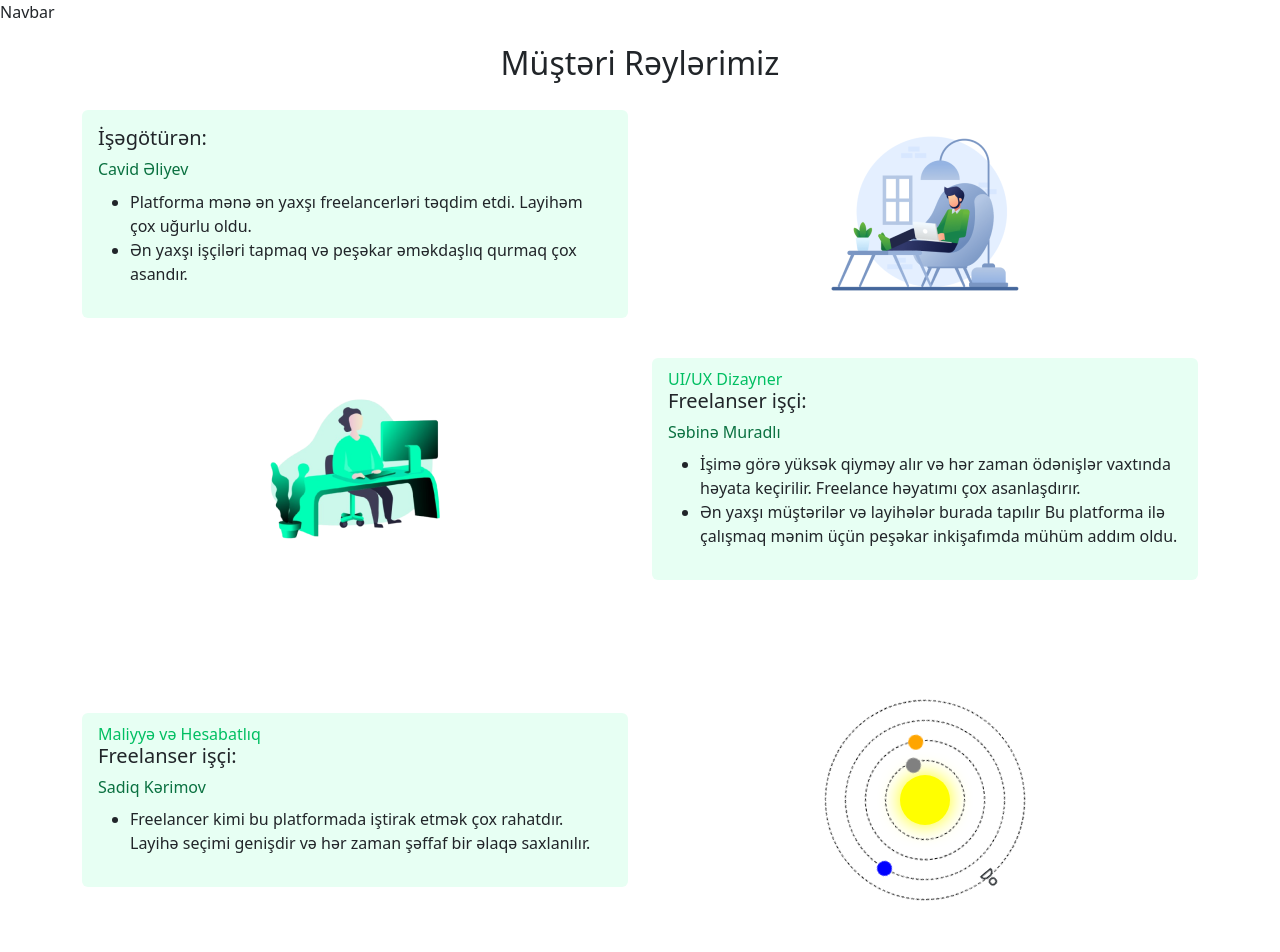
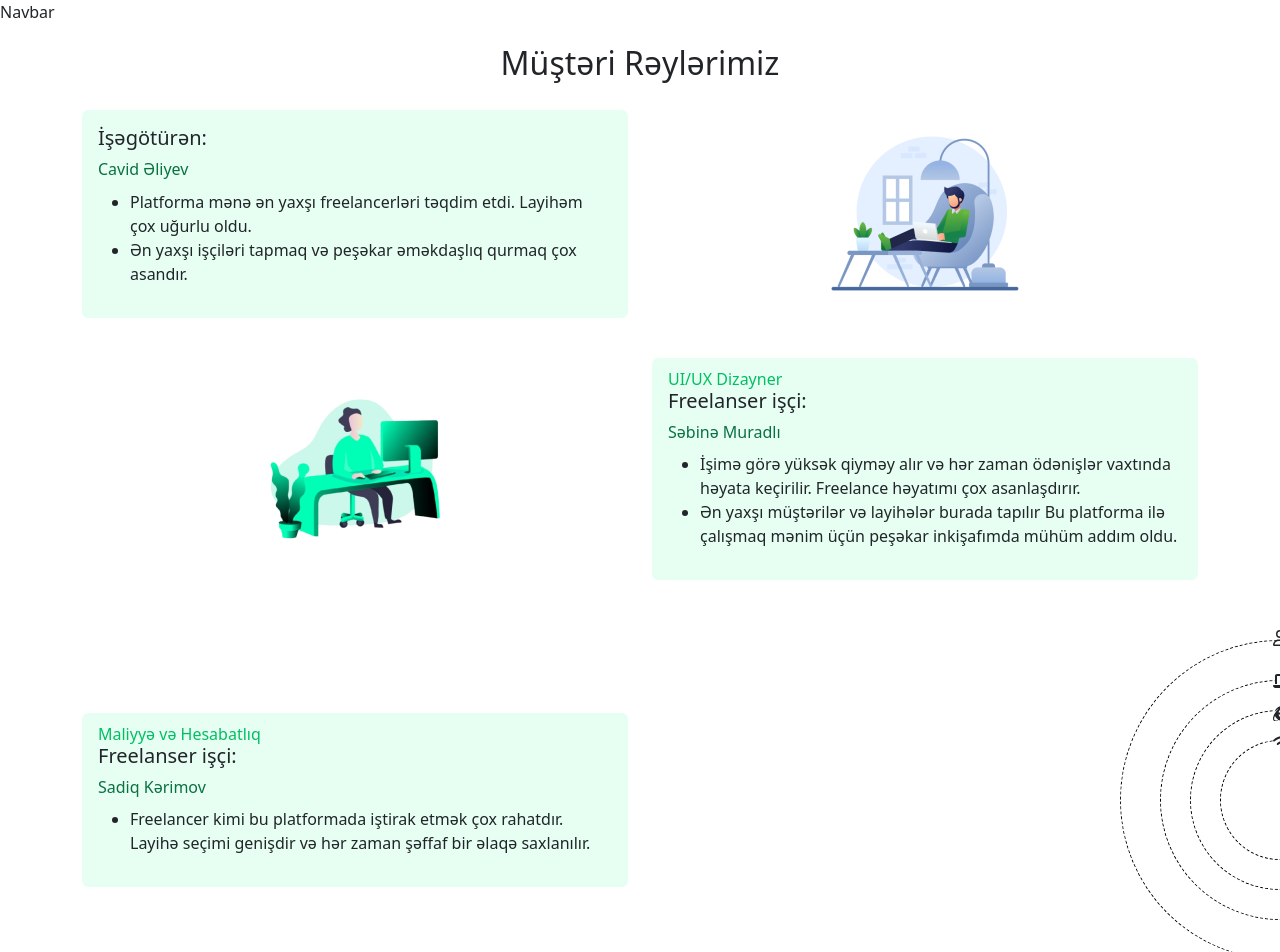
Before and after one commit to matin-mib/Home-Page, a React (Vite) app: page / in a window 1280 px wide. Shown: the top 952 px of the page. Built offline with nearby package versions, Linux system fonts and the light colour scheme.

Commit message:
add solar system animation

```diff
--- a/src/components/Layout/layout.css
+++ b/src/components/Layout/layout.css
@@ -52,6 +52,7 @@ footer {
 .footer__list {
     list-style-type: none;
     text-align: center;
+    margin: 0;
 }
 
 .footer__item {
@@ -87,3 +88,17 @@ footer {
 .footer__social-link:hover {
     color: var(--green);
 }
+
+@media(max-width:768px) {
+    .footer__description {
+        justify-content: center;
+    }
+
+    .footer__sections {
+        justify-content: center;
+    }
+
+    .footer__section {
+        width: 300px;
+    }
+}
--- a/src/components/customers/CustomersReviews.jsx
+++ b/src/components/customers/CustomersReviews.jsx
@@ -2,9 +2,12 @@ import { Card, Col, Container, Image, Row } from "react-bootstrap"
 import './customersReviews.css';
 import { FontAwesomeIcon } from "@fortawesome/react-fontawesome";
 import { faUser } from "@fortawesome/free-regular-svg-icons";
+import { faLaptop, faWifi } from "@fortawesome/free-solid-svg-icons";
+import { faInternetExplorer } from "@fortawesome/free-brands-svg-icons/faInternetExplorer";
 
 const CustomersReviews = () => {
     return (
+        <div className="customer-reviews">
             <Container className="customer-reviews__container">
                 <h2 className="customer-reviews__title">Müştəri Rəylərimiz</h2>
                 <Row className="customer-reviews__row">
@@ -67,24 +70,28 @@ const CustomersReviews = () => {
                     </Col>
                     <Col md={12} lg={6} xl={6}>
                         <div className="solar-system">
-                        <div className="sun"></div>
+                            <div className="solar-system__sun"></div>
 
-                        <div className="orbit mercury">
-                            <div className="planet mercury-planet">
-
+                            <div className="solar-system__orbit solar-system__orbit--wifi">
+                                <div className="solar-system__icon solar-system__icon--wifi">
+                                    <FontAwesomeIcon icon={faWifi} />
                                 </div>
                             </div>
 
-                        <div className="orbit venus">
-                            <div className="planet venus-planet"></div>
+                            <div className="solar-system__orbit solar-system__orbit--internet">
+                                <div className="solar-system__icon solar-system__icon--internet">
+                                    <FontAwesomeIcon icon={faInternetExplorer} />
+                                </div>
                             </div>
 
-                        <div className="orbit earth">
-                            <div className="planet earth-planet"></div>
+                            <div className="solar-system__orbit solar-system__orbit--laptop">
+                                <div className="solar-system__icon solar-system__icon--laptop">
+                                    <FontAwesomeIcon icon={faLaptop} />
+                                </div>
                             </div>
 
-                        <div className="orbit mars">
-                            <div className="planet mars-planet">
+                            <div className="solar-system__orbit solar-system__orbit--user">
+                                <div className="solar-system__icon solar-system__icon--user">
                                     <FontAwesomeIcon icon={faUser} />
                                 </div>
                             </div>
@@ -92,6 +99,7 @@ const CustomersReviews = () => {
                     </Col>
                 </Row>
             </Container >
+        </div>
     )
 }
 
--- a/src/components/customers/customersReviews.css
+++ b/src/components/customers/customersReviews.css
@@ -1,5 +1,13 @@
+.customer-reviews {
+    overflow: hidden;
+}
+
 .customer-reviews__container {
     padding: 20px 0px;
+}
+
+.customer-reviews__row {
+    position: relative;
 }
 
 .customer-reviews__title {
@@ -46,18 +54,17 @@
     align-items: center;
     background-color: transparent;
     border-radius: 50%;
+    right: -65%;
 }
 
-.sun {
+.solar-system__sun {
     width: 50px;
     height: 50px;
-    background-color: yellow;
     border-radius: 50%;
-    box-shadow: 0 0 20px yellow;
     position: absolute;
 }
 
-.orbit {
+.solar-system__orbit {
     position: absolute;
     border: 1px dashed black;
     border-radius: 50%;
@@ -67,7 +74,7 @@
     align-items: center;
 }
 
-.planet {
+.solar-system__icon {
     width: 15px;
     height: 15px;
     background-color: white;
@@ -75,47 +82,43 @@
     position: absolute;
 }
 
-.mercury {
-    width: 80px;
-    height: 80px;
+.solar-system__orbit--wifi {
+    width: 120px;
+    height: 120px;
     animation-duration: 3s;
 }
 
-.mercury-planet {
-    background-color: gray;
-    top: -5px;
+.solar-system__icon--wifi {
+    top: -10px;
 }
 
-.venus {
-    width: 120px;
-    height: 120px;
+.solar-system__orbit--internet {
+    width: 180px;
+    height: 180px;
     animation-duration: 6s;
 }
 
-.venus-planet {
-    background-color: orange;
-    top: -7px;
+.solar-system__icon--internet {
+    top: -10px;
 }
 
-.earth {
-    width: 160px;
-    height: 160px;
+.solar-system__orbit--laptop {
+    width: 240px;
+    height: 240px;
     animation-duration: 10s;
 }
 
-.earth-planet {
-    background-color: blue;
-    top: -8px;
+.solar-system__icon--laptop {
+    top: -12px;
 }
 
-.mars {
-    width: 200px;
-    height: 200px;
+.solar-system__orbit--user {
+    width: 320px;
+    height: 320px;
     animation-duration: 15s;
 }
 
-.mars-planet {
-    /* background-color: red; */
+.solar-system__icon--user {
     top: -15px;
 }
 
@@ -128,3 +131,9 @@
         transform: rotate(360deg);
     }
 }
+
+@media(max-width: 992px) {
+    .solar-system {
+        display: none;
+    }
+}
```
Lines whose indentation alone changed are shown as unchanged.
